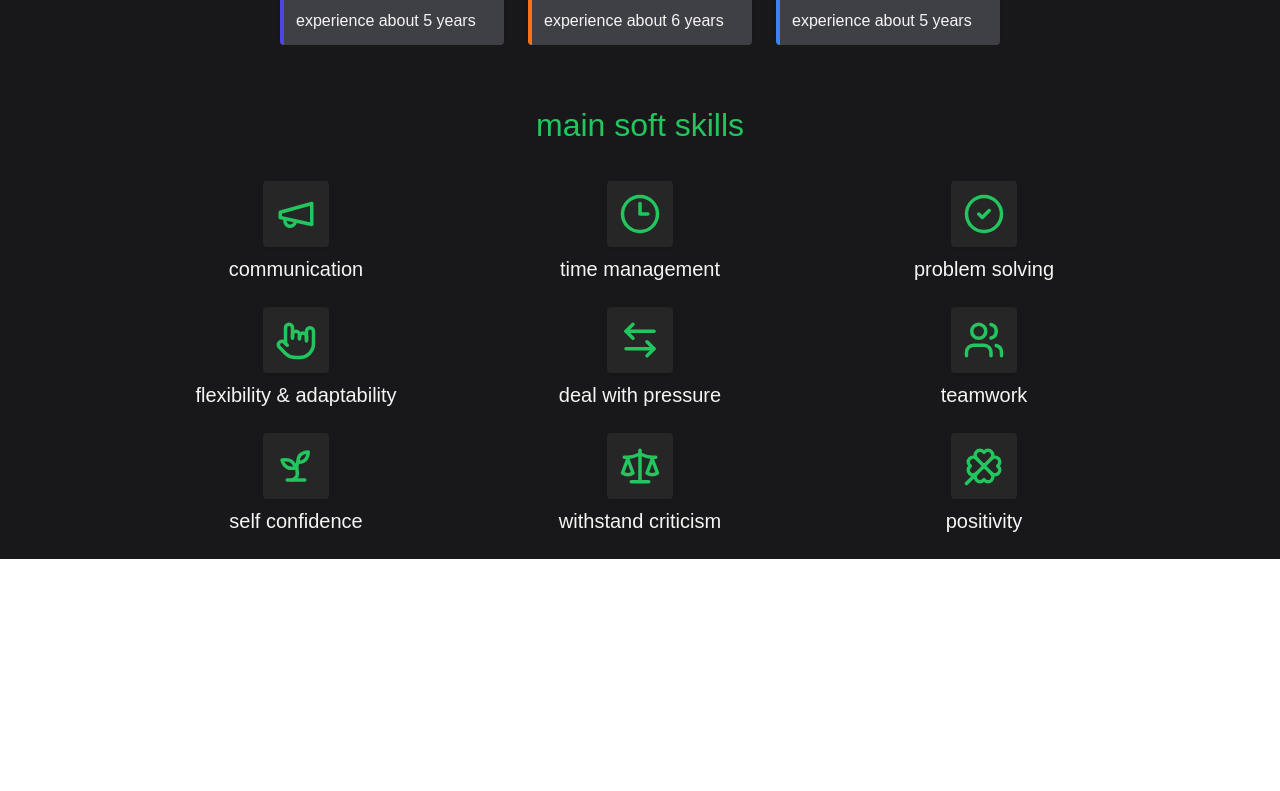
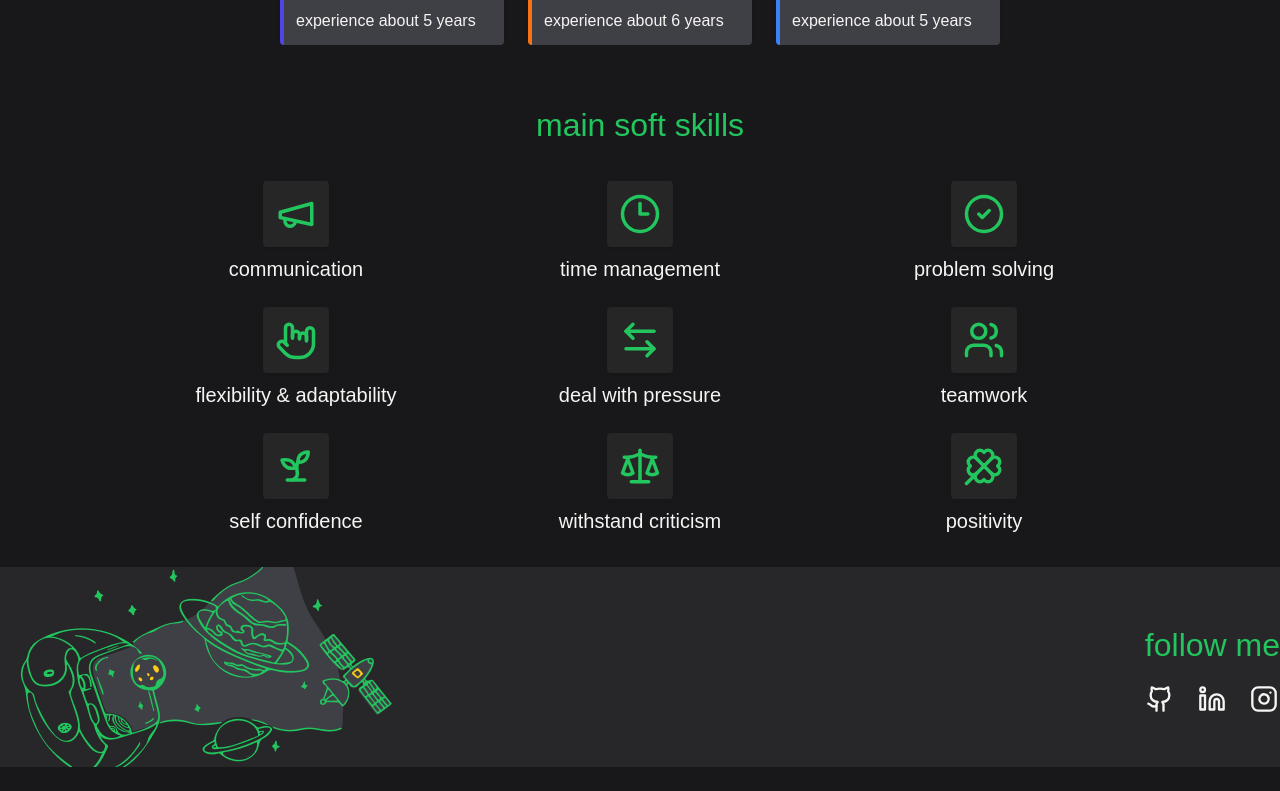
Before and after one commit to luan11/luan11, a React (Vite) app: page / in a window 1280 px wide. Shown: the part 946-1737 px from the top of the page. Before the commit the page ends 1505 px from the top, so only its background shows below. Built offline with nearby package versions, Linux system fonts and the light colour scheme; a web font is replaced by a local one.

Commit message:
feat: follow me section

```diff
--- a/src/components/DevSkills/DevSkillsComponent.tsx
+++ b/src/components/DevSkills/DevSkillsComponent.tsx
@@ -8,7 +8,7 @@ const DevSkillsComponent = () => (
       <Title>main development skills</Title>
 
       <div className="px-3 flex flex-wrap gap-6 justify-center overflow-hidden">
-        <Slide direction="left" duration={600}>
+        <Slide direction="left" duration={600} triggerOnce>
           <DevSkill
             className="border-yellow-400"
             name="javascript"
--- /dev/null
+++ b/src/components/FollowMe/FollowMeComponent.tsx
@@ -0,0 +1,53 @@
+import { GithubIcon, InstagramIcon, LinkedinIcon } from 'lucide-react';
+
+import illustrationTechnologySrc from '@/assets/images/illustration-technology.png';
+import { Title } from '@/ui/components/title';
+
+const socialMedias = [
+  {
+    id: `github`,
+    icon: <GithubIcon size={28} />,
+    url: `https://github.com/luan11`,
+  },
+  {
+    id: `linkedin`,
+    icon: <LinkedinIcon size={28} />,
+    url: `https://www.linkedin.com/in/luan-novais11/`,
+  },
+  {
+    id: `instagram`,
+    icon: <InstagramIcon size={28} />,
+    url: `https://www.instagram.com/luancode/`,
+  },
+];
+
+const FollowMeComponent = () => (
+  <section className="w-full bg-zinc-800 h-[200px] overflow-hidden">
+    <div className="container mx-auto flex items-center justify-end h-full py-6 relative">
+      <img
+        src={illustrationTechnologySrc}
+        alt="Illustration Technology"
+        className="w-[413px] absolute top-0 left-0"
+      />
+
+      <div className="flex flex-col gap-4">
+        <Title>follow me</Title>
+
+        <ul className="flex items-center justify-center gap-6 text-stone-100">
+          {socialMedias.map(({ id, icon, url }) => (
+            <li
+              key={id}
+              className="transition-colors ease-linear hover:text-green-500"
+            >
+              <a href={url} target="_blank">
+                {icon}
+              </a>
+            </li>
+          ))}
+        </ul>
+      </div>
+    </div>
+  </section>
+);
+
+export default FollowMeComponent;
--- /dev/null
+++ b/src/components/FollowMe/index.ts
@@ -0,0 +1 @@
+export { default as FollowMe } from './FollowMeComponent';
--- a/src/pages/Home/HomeComponent.tsx
+++ b/src/pages/Home/HomeComponent.tsx
@@ -1,5 +1,6 @@
 import { About } from '@/components/About';
 import { DevSkills } from '@/components/DevSkills';
+import { FollowMe } from '@/components/FollowMe';
 import { SoftSkills } from '@/components/SoftSkills';
 
 const HomeComponent = () => (
@@ -7,6 +8,7 @@ const HomeComponent = () => (
     <About />
     <DevSkills />
     <SoftSkills />
+    <FollowMe />
   </>
 );
 
```
